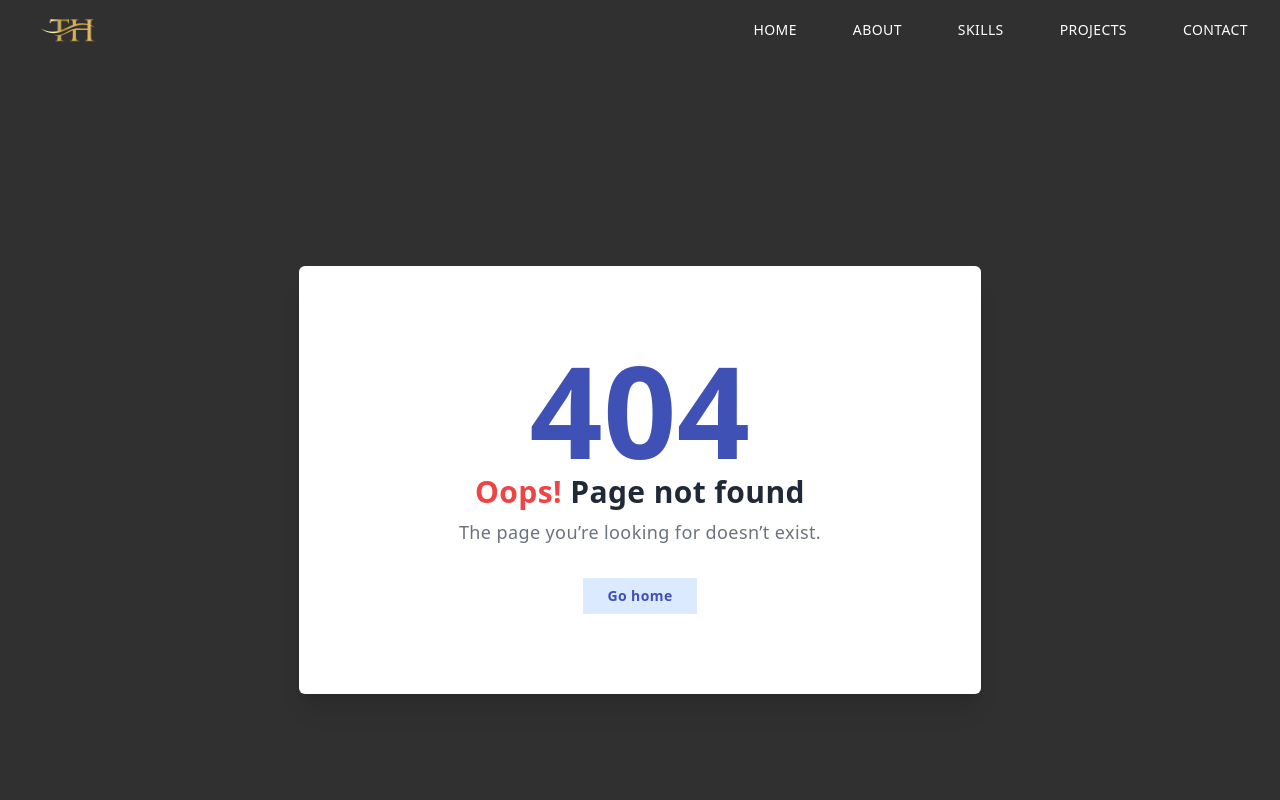
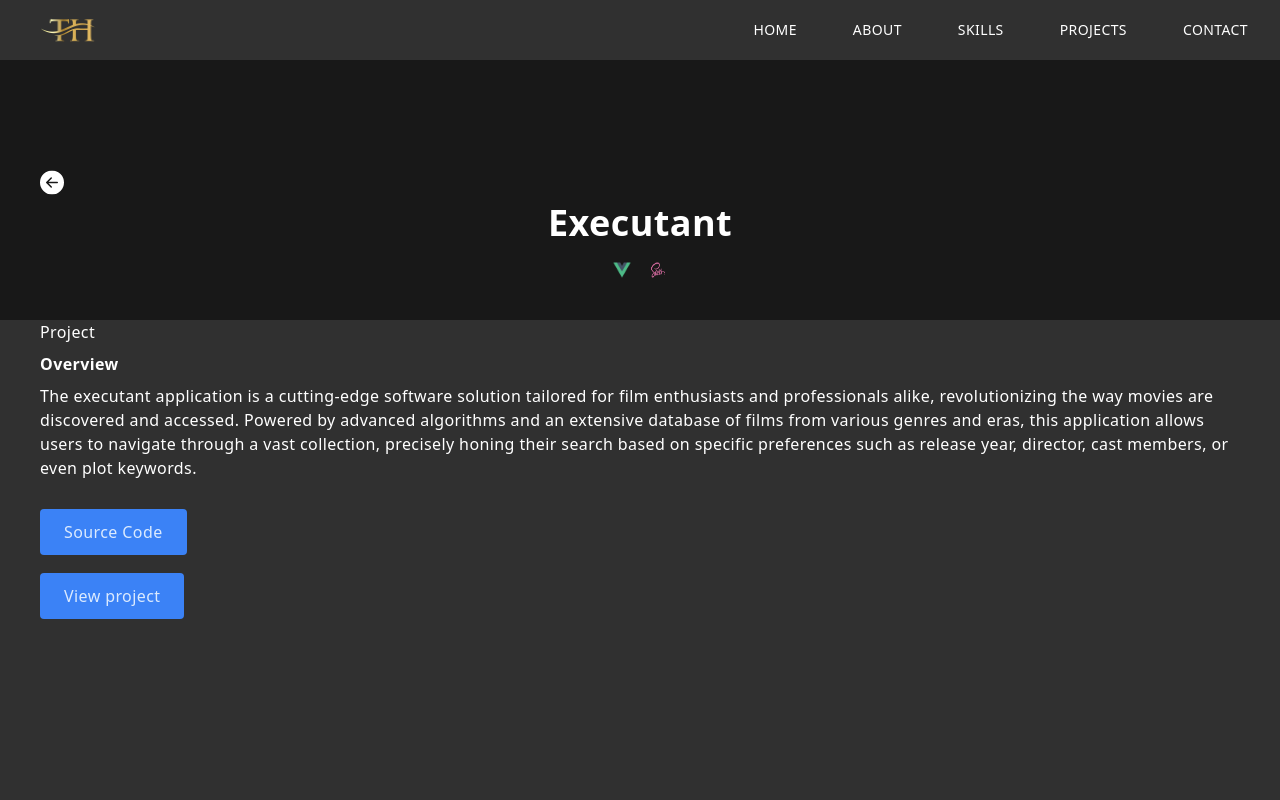
Before and after one commit to Thabiso-007/thabiso-hlatshwayo, a Next.js app: page /projects/executant in a window 1280 px wide. Before the commit this address had no page. Shown: the top 800 px of the page. Built offline with nearby package versions, Linux system fonts and the light colour scheme.

Commit message:
Modified

```diff
--- a/pages/projects.js
+++ b/pages/projects.js
@@ -9,7 +9,7 @@ import Thabiso from '../components/thabiso/Thabiso'
 //import Movie from '../components/movie/Movie'
 import Calculator from '../components/calculator/Calculator'
 import Weather from '../components/weather/Weather'
-
+import Executant from '../components/executant/Executant'
 
 import api from '../public/assets/projects/api.png'
 import gude from '../public/assets/projects/gude.png'
@@ -18,6 +18,7 @@ import fyur from '../public/assets/projects/fyur.png'
 import thabiso from '../public/assets/projects/thabiso.png'
 import calculator from '../public/assets/projects/calculator.png'
 import weather from '../public/assets/projects/weather.png'
+import executant from '../public/assets/projects/executant.png'
 
 const Projects = () => {
   return (
@@ -40,6 +41,7 @@ const Projects = () => {
                 <Thabiso title="thabiso" backgroundImg={thabiso} projectURL={'/projects/thabiso'}/>
                 <Calculator title="calculator" backgroundImg={calculator} projectURL={'/projects/calculator'}/>
                 <Weather title="calculator" backgroundImg={weather} projectURL={'/projects/weather-forecast'}/>
+                <Executant title="Executant" backgroundImg={executant} projectURL={'/projects/executant'} />
             </div>
         </div>
     </div>
--- /dev/null
+++ b/pages/projects/executant/index.js
@@ -0,0 +1,72 @@
+import Head from 'next/head'
+import Link from 'next/link'
+import Image from 'next/image'
+import React from 'react'
+import { BsFillArrowLeftCircleFill } from 'react-icons/bs'
+
+import vue from '../../../public/assets/skills/vue.png'
+import sass from '../../../public/assets/skills/sass.png'
+
+const Index = () => {
+  return (
+    <div>
+        <Head>
+            <title>Weather-forecast</title>
+            <meta name="description" content="Generated by create next app" />
+            <link rel="icon" href="/logo.png" />
+        </Head>
+
+        <div className={'w-full'}>
+        <div className={'w-screen h-[25vh] lg:h-[40vh relative]'}>
+          <div className={'absolute top-0 left-0 w-full h-[30vh] lg:h-[40vh] bg-black/50 z-10'}>
+            <div className={'absolute top-[70%] max-w-[1240px] w-full left-[50%] right-[50%] translate-x-[-50%] translate-y-[-50%]'}>
+              <Link href={'/projects'}>
+                <div className={'ml-5 mb-5 text-2xl cursor-pointer w-3 h-3 rounded-full hover:text-[#D4AF37]'}>
+                  <BsFillArrowLeftCircleFill />
+                </div>
+              </Link>
+              <h2 className={'text-[#fff] text-center'}>Executant</h2>
+              <div className={'flex justify-center gap-4 mt-5'}>
+                <Image src={vue} alt={''} width={'20'} height={'15'}/>
+                <Image src={sass} alt={''} width={'20'} height={'15'}/>
+              </div>
+            </div>
+          </div>
+        </div>
+        <div className={'h-10'}></div>
+        <div className={'max-w-[1240px mx-auto p-10 pt-20'}>
+          <div className={'col-span-4'}>
+            <p>Project</p>
+            <h3 className={'mt-2'}>Overview</h3>
+            <p className={'mt-2'}>
+            The executant application is a cutting-edge software solution tailored
+            for film enthusiasts and professionals alike, revolutionizing the way
+            movies are discovered and accessed. Powered by advanced algorithms and
+            an extensive database of films from various genres and eras, this application
+            allows users to navigate through a vast collection, precisely honing their
+            search based on specific preferences such as release year, director, cast members, or even plot keywords.
+            </p>
+            <div className={'mt-10'}>
+              <Link Link
+                href={'https://github.com/Thabiso-007/executant'}
+                className={'px-6 py-3 text-blue-100 no-underline bg-blue-500 rounded hover:bg-blue-600 hover:underline hover:text-blue-200'}
+              >
+                Source Code
+              </Link>
+            </div>
+            <div className={'mt-10'}>
+              <Link Link
+                href={'https://executant.vercel.app/'}
+                className={'px-6 py-3 text-blue-100 no-underline bg-blue-500 rounded hover:bg-blue-600 hover:underline hover:text-blue-200'}
+              >
+                View project
+              </Link>
+            </div>
+          </div>
+        </div>
+      </div>
+    </div>
+  )
+}
+
+export default Index
--- a/utils/links.js
+++ b/utils/links.js
@@ -76,5 +76,10 @@ export const projects = [
         id: 5,
         path: "/projects/weather-forecast",
         name: "Weather forecast"
+    },
+    {
+        id: 6,
+        path: "/projects/executant",
+        name: "Executant "
     }
 ]
```
Also changed, not shown: utils/data.js (+9 -3 lines).
